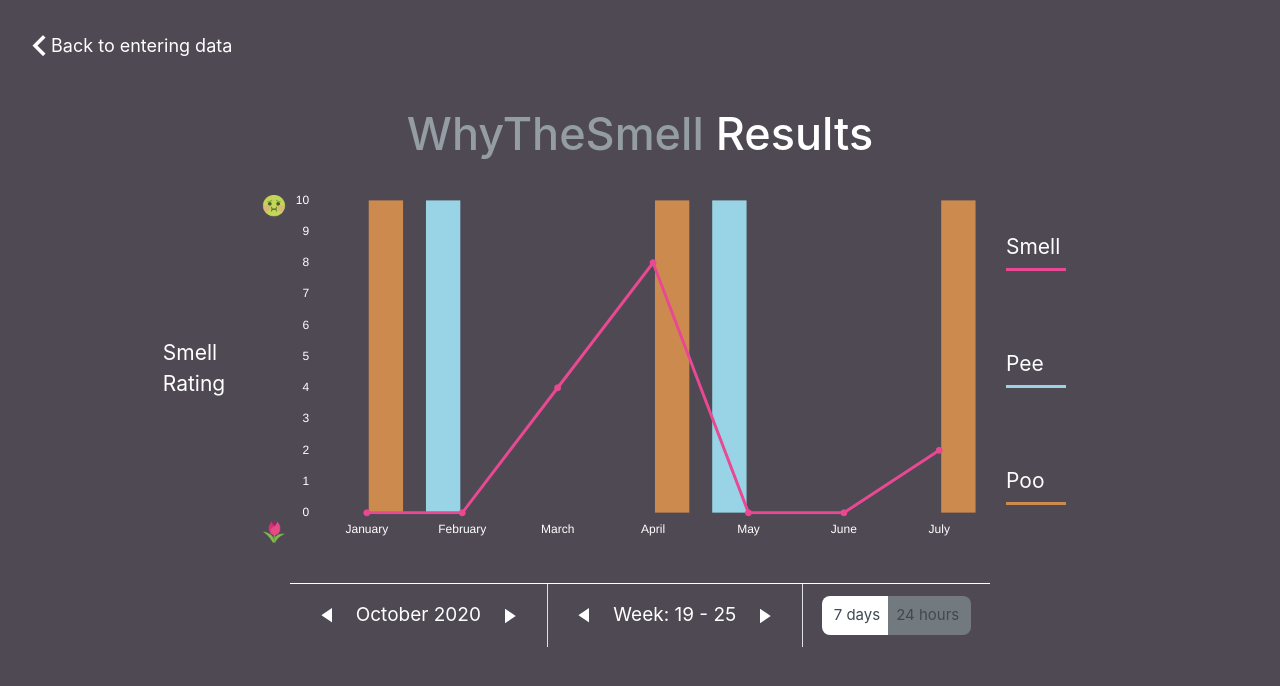
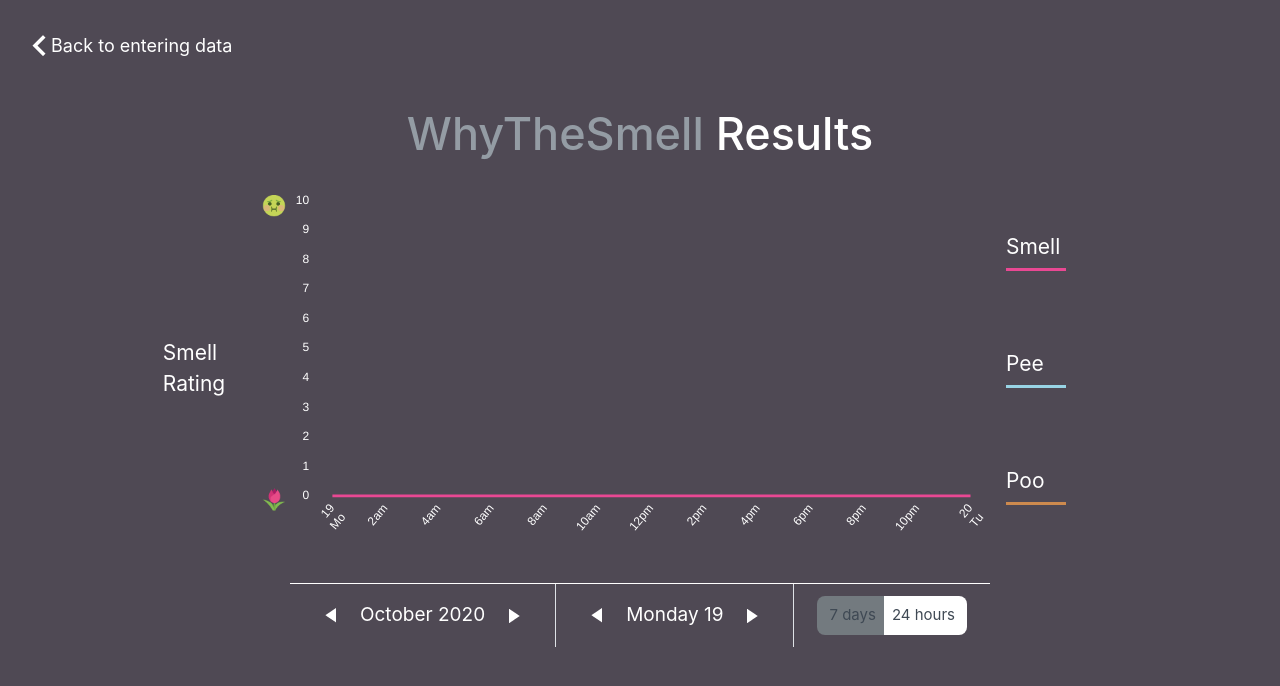
Before and after one commit to koko37/whythesmell, a React (Create React App) app: page /graph in a window 1280 px wide. Shown: the top 686 px of the page. Built offline with nearby package versions, Linux system fonts and the light colour scheme; no server answers; the database is empty.

Commit message:
feat: display graph by data

```diff
--- a/src/assets/styles/_graphresult.scss
+++ b/src/assets/styles/_graphresult.scss
@@ -10,18 +10,22 @@
   .graph-wrapper {
     margin-top: 2rem;
 
-    .x-axis-wrapper{
+    .y-axis-wrapper{
       width: 160px;
-      .x-axis-label {
+      .y-axis-label {
         color: white;
         font-size: 21px;
       }
-      .x-axis-img {
+      .y-axis-img {
         padding-left: .25rem;
         padding-right: .25rem;
         img {
           width: 1.5rem;
           height: 1.5rem;
+        }
+
+        &--good {
+          margin-bottom: 2rem;
         }
       }
     }
--- a/src/components/SmellGraph.js
+++ b/src/components/SmellGraph.js
@@ -1,15 +1,124 @@
-import React from 'react'
+import React, { useEffect, useState } from 'react'
 import { Bar } from 'react-chartjs-2'
 import { DISPLAY_WEEKLY, DISPLAY_DAILY } from '../utils/constants'
+import { getWeekDayTwo } from '../utils/utils'
 
-const labels = ['January', 'February', 'March', 'April', 'May', 'June', 'July']
+const SmellGraph = ({peeData, pooData, smellData, startDate, endDate, graphMode}) => {
+  const [xLabels, setXlabels] = useState([])
+  const [peeValues, setPeeValues] = useState([])
+  const [pooValues, setPooValues] = useState([])
+  const [smellValues, setSmellValues] = useState([])
 
-const data = {
+  useEffect(() => {
+    // prepare xAxis
+    let xLabelsTemp
+    let peeValuesTemp = []
+    let pooValuesTemp = []
+    let smellValuesTemp = []
+    let i
+
+    if (graphMode === DISPLAY_WEEKLY) {
+      xLabelsTemp = get7DaysXaxisLabel(startDate, endDate)
+      console.log('x label count 2:', xLabelsTemp.length)
+    } else {
+      xLabelsTemp = get24HoursXaxisLabel(startDate)
+      console.log('x label count:', xLabelsTemp.length)
+    }
+    for(i=0; i<xLabelsTemp.length; i++) {
+      peeValuesTemp.push(0)
+      pooValuesTemp.push(0)
+      smellValuesTemp.push(0)
+    }
+
+    if (graphMode === DISPLAY_DAILY) {
+      getYvalues(startDate, endDate, peeData, peeValuesTemp)
+      getYvalues(startDate, endDate, pooData, pooValuesTemp)
+      getYvalues(startDate, endDate, smellData, smellValuesTemp)
+    } else {
+      const endDateNext = new Date(endDate)
+      endDateNext.setDate(endDateNext.getDate()+1)
+      getYvalues(startDate, endDateNext, peeData, peeValuesTemp)
+      getYvalues(startDate, endDateNext, pooData, pooValuesTemp)
+      getYvalues(startDate, endDateNext, smellData, smellValuesTemp)
+    }
+
+    setXlabels(xLabelsTemp)
+    setPeeValues(peeValuesTemp)
+    setPooValues(pooValuesTemp)
+    setSmellValues(smellValuesTemp)
+
+  }, [graphMode, startDate, endDate, peeData, pooData, smellData])
+
+  /**
+   * generate y values
+   */
+  const getYvalues = (beDate, enDate, originalData, holdArray) => {
+    // console.log("start date:", beDate.toLocaleString())
+    // console.log("end date:", enDate.toLocaleString())
+    // console.log("holdArray:", holdArray.length)
+
+    const startTimestamp = beDate.valueOf()
+    const endTimestamp = enDate.valueOf()
+    const dts = (endTimestamp - startTimestamp) / holdArray.length
+    originalData.forEach((item) => {
+      let ts = parseInt(item.createdAt)
+      let index = parseInt((ts - startTimestamp) / dts)
+      holdArray[index] = parseInt(item.value)
+    })
+  }
+
+  /**
+   * X-Axis label generators
+   */
+  const get24HoursXaxisLabel = (beDate) => {
+    const xNewLabel = []
+    let i
+    xNewLabel.push([`${beDate.getDate()}`, `${getWeekDayTwo(beDate)}`])
+    for(i=1; i<12; i++) {
+      if (i%2 ===1) {
+        xNewLabel.push('')
+      } else {
+        xNewLabel.push(`${i}am`)
+      }
+    }
+    xNewLabel.push('12pm')
+    for(i=1; i<12; i++) {
+      if (i%2 ===1) {
+        xNewLabel.push('')
+      } else {
+        xNewLabel.push(`${i}pm`)
+      }
+    }
+    const nextDate = new Date(beDate)
+    nextDate.setDate(nextDate.getDate()+1)
+    xNewLabel.push([`${nextDate.getDate()}`,`${getWeekDayTwo(nextDate)}`])
+    return xNewLabel
+  }
+
+  const get7DaysXaxisLabel = (beDate, enDate) => {
+    const xNewLabel = []
+    let tempDate = new Date(beDate)
+    let i
+    while(tempDate <= enDate) {
+      xNewLabel.push([`${tempDate.getDate()}`, `${getWeekDayTwo(tempDate)}`])
+      for (i=1; i<24; i++) {
+        xNewLabel.push('')
+      }
+      tempDate.setDate(tempDate.getDate()+1)
+    }
+    xNewLabel.push([`${tempDate.getDate()}`, `${getWeekDayTwo(tempDate)}`])
+
+    return xNewLabel
+  }
+
+  return(
+    <Bar
+      data={{
         datasets: [
           {
             label: 'Smell',
             type:'line',
-      data: [0, 0, 4, 8, 0, 0, 2],
+            data: smellValues,
             fill: false,
             borderColor: '#e94893',
             backgroundColor: '#e94893',
@@ -22,7 +131,7 @@
           {
             label: 'Pee',
             type: 'bar',
-      data: [0, 10, 0, 0, 10, 0, 0],
+            data: peeValues,
             fill: false,
             backgroundColor: '#98D4E5',
             borderColor: '#98D4E5',
@@ -33,7 +142,7 @@
           {
             label: 'Poo',
             type: 'bar',
-      data: [10, 0, 0, 10, 0, 0, 10],
+            data: pooValues,
             fill: false,
             backgroundColor: '#CD8A4E',
             borderColor: '#CD8A4E',
@@ -42,9 +151,8 @@
             yAxisID: 'y-axis-1'
           }
         ]
-};
-
-const options = {
+      }}
+      options={{
         responsive: true,
         tooltips: {
           mode: 'label'
@@ -52,7 +160,10 @@
         elements: {
           line: {
             tension: 0,
-      fill: false
+            fill: false,
+          },
+          point: {
+            radius: 0
           }
         },
         legend: {
@@ -65,9 +176,9 @@
               gridLines: {
                 display: false,
               },
-        labels: labels,
+              labels: xLabels,
               ticks: {
-          fontColor: 'white'
+                fontColor: 'white',
               }
             }
           ],
@@ -84,18 +195,15 @@
                 show: true
               },
               ticks: {
-          fontColor: 'white'
+                fontColor: 'white',
+                suggestedMin: 0,
+                suggestedMax: 10,
+                beginAtZero: true,
               }
             },
           ]
         }
-};
-
-const SmellGraph = ({peeData, pooData, smellData, startDate, endDate, graphMode}) => {
-  return(
-    <Bar
-      data={data}
-      options={options}
+      }}
     />
   )
 }
--- a/src/pages/GraphResult.js
+++ b/src/pages/GraphResult.js
@@ -29,7 +29,7 @@
 })
 
 const GraphResult = ({currentDate, weekStart, weekEnd, dateStart, dateEnd, setDate}) => {
-  const [displayMode, setDisplayMode] = useState(DISPLAY_WEEKLY)
+  const [displayMode, setDisplayMode] = useState(DISPLAY_DAILY)
   const [showCalendar, setShowCalendar] = useState(false)
   const [calendarMode, setCalendarMode] = useState('month')
   const [loading, setLoading] = useState(false)
@@ -40,7 +40,6 @@
   const [smellData, setSmellData] = useState([])
 
   useEffect(() => {
-    console.log("query data start ...")
     setLoading(true)
 
     let beginDate = displayMode === DISPLAY_WEEKLY ? weekStart : dateStart
@@ -55,11 +54,9 @@
           setConError(true)
           return
         }
-
         setPeeData(results.filter((item) => item.flag === 'pee'))
         setPooData(results.filter((item) => item.flag === 'poo'))
         setSmellData(results.filter((item) => item.flag === 'smell'))
-        console.log("update graph data")
       })
   }, [currentDate, dateStart, dateEnd, weekStart, weekEnd, displayMode])
 
@@ -110,7 +107,6 @@
   }
 
   const onNextMonth = () => {
-    console.log("move to next month");
     let dateTemp = new Date(currentDate)
     dateTemp.setMonth(dateTemp.getMonth() + 1)
     setDate(dateTemp)
@@ -118,12 +114,10 @@
 
   const onPrevDayOrWeek = () => {
     if (displayMode === DISPLAY_WEEKLY) {
-      console.log("move to previous week");
       let dateTemp = new Date(currentDate)
       dateTemp.setDate(dateTemp.getDate() - 7)
       setDate(dateTemp)
     } else {
-      console.log("move to previous day");
       let dateTemp = new Date(currentDate)
       dateTemp.setDate(dateTemp.getDate() - 1)
       setDate(dateTemp)
@@ -132,12 +126,10 @@
 
   const onNextDayOrWeek = () => {
     if (displayMode === DISPLAY_WEEKLY) {
-      console.log("move to next week");
       let dateTemp = new Date(currentDate)
       dateTemp.setDate(dateTemp.getDate() + 7)
       setDate(dateTemp)
     } else {
-      console.log("move to next day");
       let dateTemp = new Date(currentDate)
       dateTemp.setDate(dateTemp.getDate() + 1)
       setDate(dateTemp)
@@ -149,7 +141,6 @@
    */
   const selectedDateOrWeek = () => {
     if (displayMode === DISPLAY_DAILY) {
-      console.log("get current date: ", currentDate.toLocaleString())
       return `${currentDate.toLocaleString('default', {weekday: 'long'})} ${currentDate.toLocaleString('default', {day: 'numeric'})}`
     }
     return `Week: ${weekStart.getDate()} - ${weekEnd.getDate()}`
@@ -184,11 +175,11 @@
       </div>
 
       <div className="graph-wrapper d-flex align-items-stretch justify-content-center">
-        <div className="x-axis-wrapper d-flex">
-          <div className="x-axis-label d-flex justify-content-center align-items-center flex-grow-1">Smell<br/>Rating</div>
-          <div className="x-axis-img d-flex flex-column justify-content-between">
+        <div className="y-axis-wrapper d-flex">
+          <div className="y-axis-label d-flex justify-content-center align-items-center flex-grow-1">Smell<br/>Rating</div>
+          <div className="y-axis-img d-flex flex-column justify-content-between">
             <img src={imgBad} alt="bad"/>
-            <img src={imgGood} alt="good" />
+            <img src={imgGood} alt="good" className="y-axis-img--good" />
           </div>
         </div>
 
--- a/src/utils/firebase.js
+++ b/src/utils/firebase.js
@@ -51,7 +51,6 @@
     .orderBy('createdAt')
     .get()
     .then((querySnapshot) => {
-      console.log("success to query data by timestamp")
       querySnapshot.forEach((doc) => {
         results.push(doc.data())
       })
--- a/src/utils/utils.js
+++ b/src/utils/utils.js
@@ -1,11 +1,13 @@
 export function getFirstDayOfWeek(cDate) {
   let cDateTemp = new Date(cDate)
+  cDateTemp.setHours(0,0,0,0)
   let cd = cDateTemp.getDate() - cDateTemp.getDay()
   return new Date(cDateTemp.setDate(cd + 1))
 }
 
 export function getEndDayOfWeek(cDate) {
   let cDateTemp = new Date(cDate)
+  cDateTemp.setHours(23,59,59,999)
   let cd = cDateTemp.getDate() - cDateTemp.getDay()
   return new Date(cDateTemp.setDate(cd + 7))
 }
@@ -21,3 +23,8 @@
   cDateTemp.setHours(23,59,59,999)
   return cDateTemp
 }
+
+export function getWeekDayTwo(cDate) {
+  let day = cDate.toLocaleString('default', {weekday: 'long'})
+  return day.substring(0, 2)
+}
```
Lines whose indentation alone changed are shown as unchanged.
